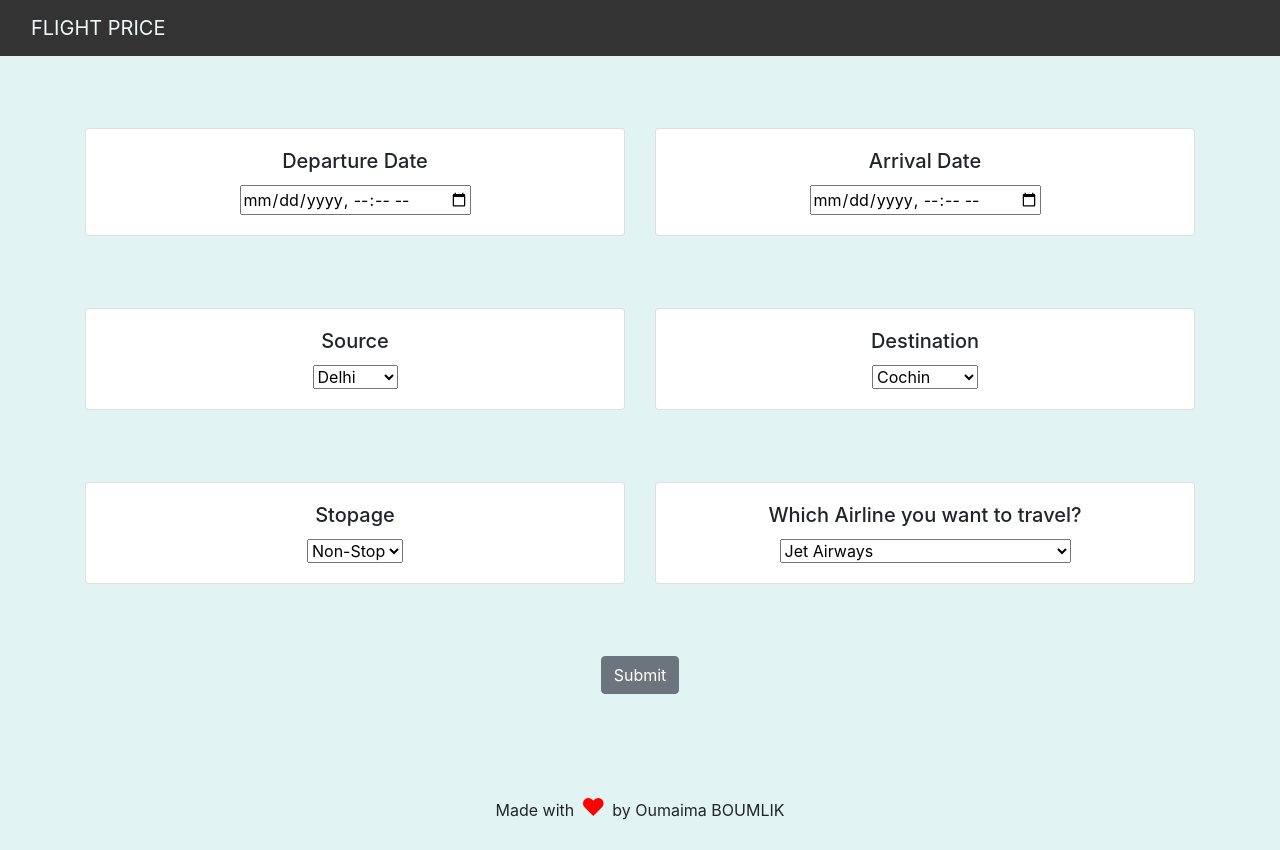
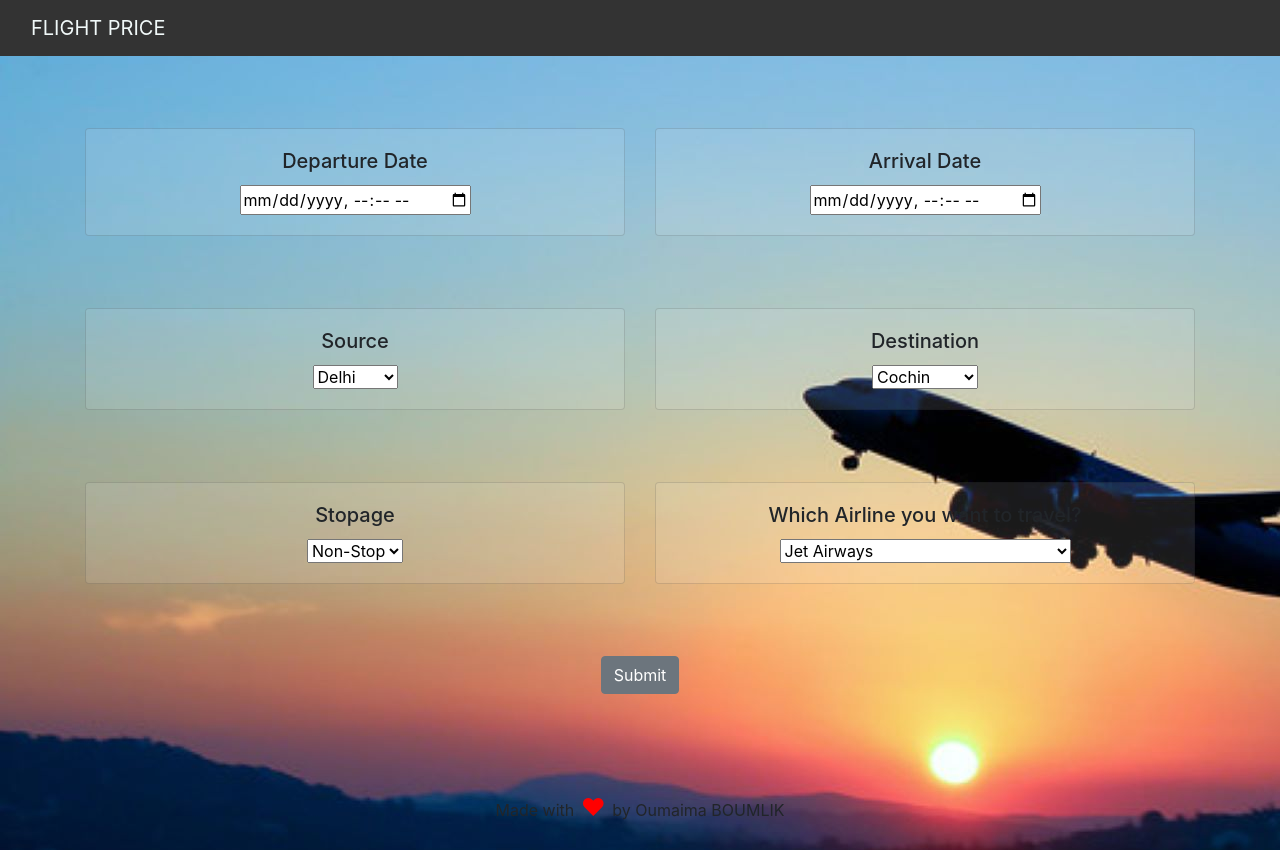
Before and after one commit to Oumaima-Boumlik/Flight-Price-Prediction, a Flask app: page / in a window 1280 px wide. Run offline with Flask 2, Linux system fonts and the light colour scheme; parts of the project's set-up code (start-up, migrations or seed data) failed here and were passed over; some libraries are stand-ins or nearby versions.

Commit message:
update frontEnd

```diff
--- a/templates/home.html
+++ b/templates/home.html
@@ -19,6 +19,7 @@
 
 <body>
 
+
     <!-- As a heading -->
     <nav class="navbar navbar-inverse navbar-fixed-top">
         <div class="container-fluid">
@@ -32,7 +33,6 @@
 
 
     <div class="container">
-
         <form action="\predict" method="post">
 
 
--- a/static/css/styles.css
+++ b/templates/static/css/styles.css
@@ -1,6 +1,9 @@
 body {
-    background-color: #e1f4f3;
+    background-image: url(../css/img.JPG);
     text-align: center;
+}
+.card{
+    background-color: rgba(255, 255, 255, .1);
 }
 
 .navbar {
```
Also changed, not shown: image.jpg (added), templates/static/css/img.jpg (added).
